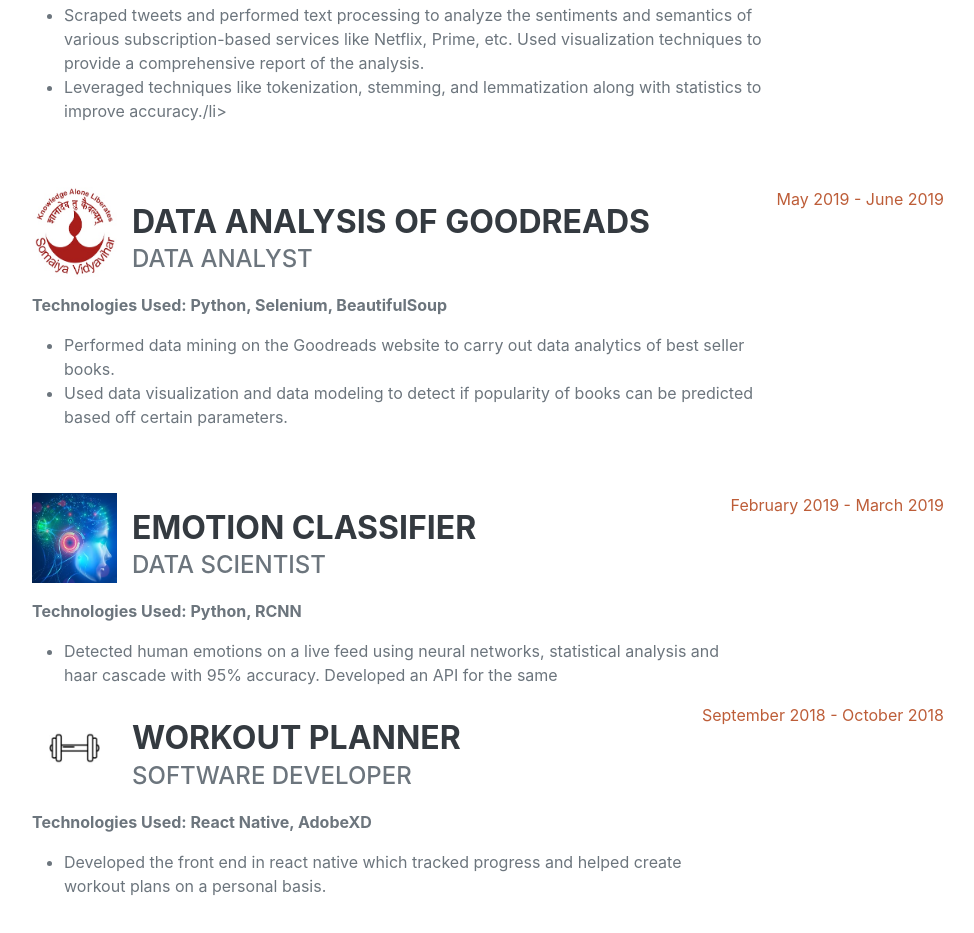
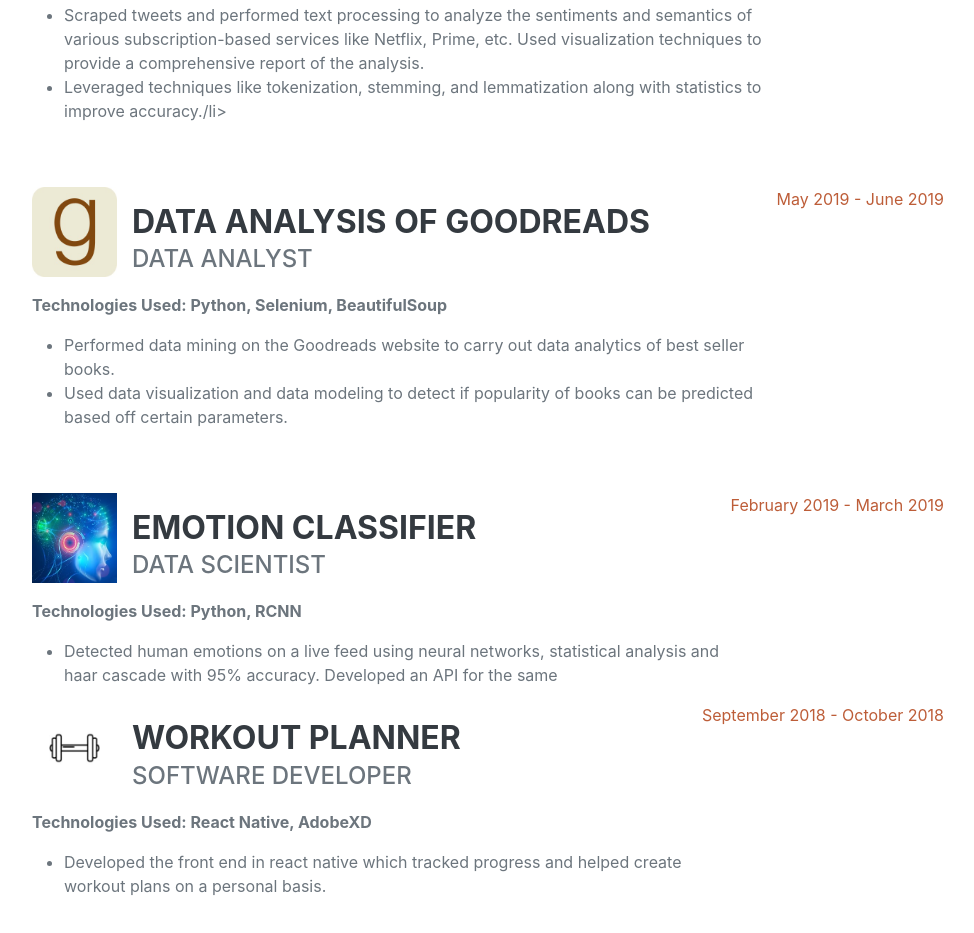
Before and after one commit to shachiii/shachi, a website: page index.html in a window 1280 px wide. Shown: the part 3958-4891 px from the top of the page, without its empty margins (288-1262 px from the left). Drawn offline with nearby package versions, Linux system fonts and the light colour scheme; a web font is replaced by a local one.

Commit message:
Add files via upload

```diff
--- a/index.html
+++ b/index.html
@@ -204,7 +204,7 @@
                     </div>
                     <div class="d-flex flex-column flex-md-row justify-content-between mb-5">
                         <div class="flex-grow-1">
-                            <p><img align="left" height="90" width="100" src="assets/img/Somaiya.jpg" style="padding-right:15px"></p>
+                            <p><img align="left" height="90" width="100" src="assets/img/goodreads.jpg" style="padding-right:15px"></p>
                             <h3 class="mb-0">Data Analysis of Goodreads</h3>
                             <div class="subheading mb-3">Data Analyst</div>
                             <p>
```
